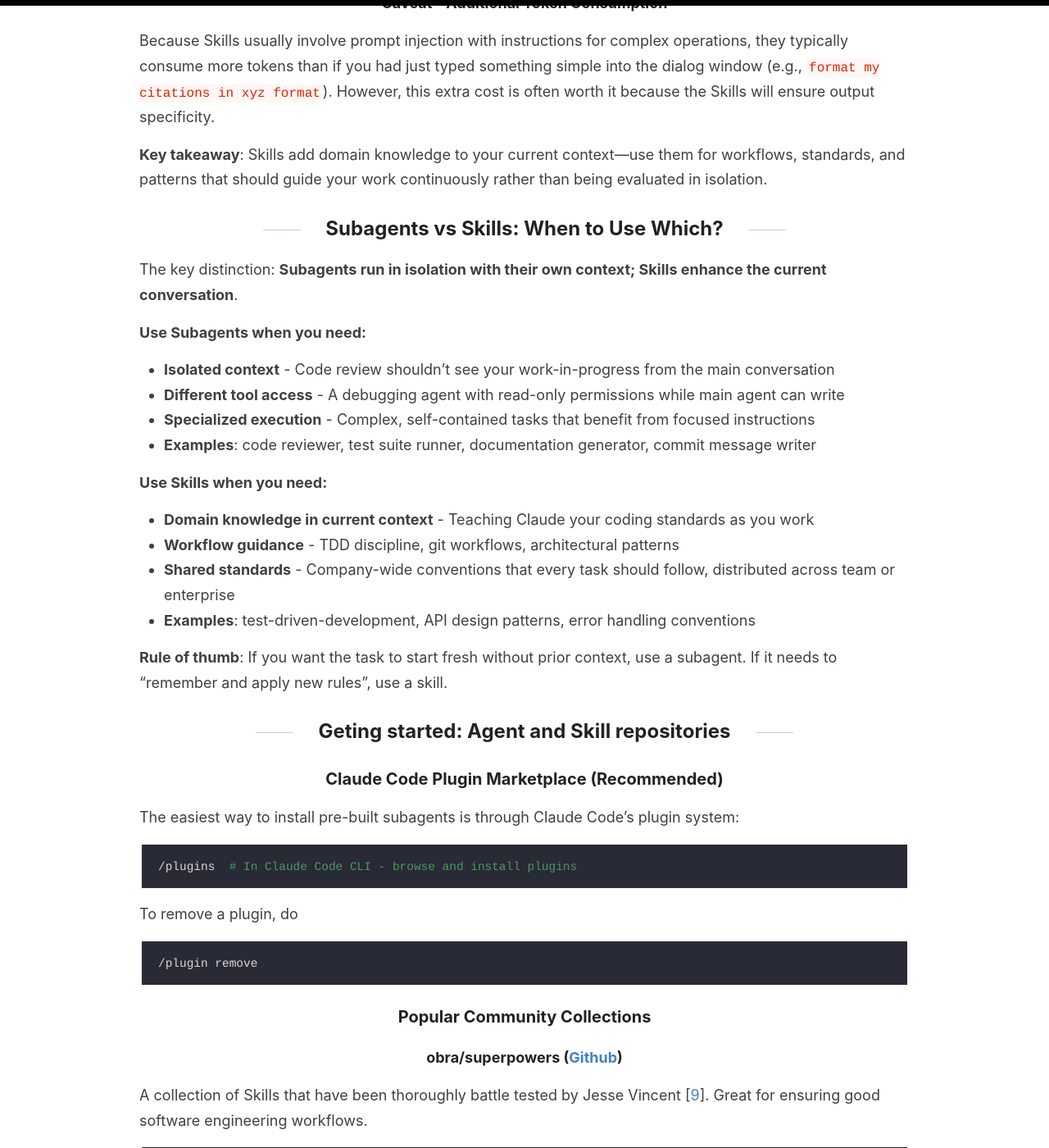
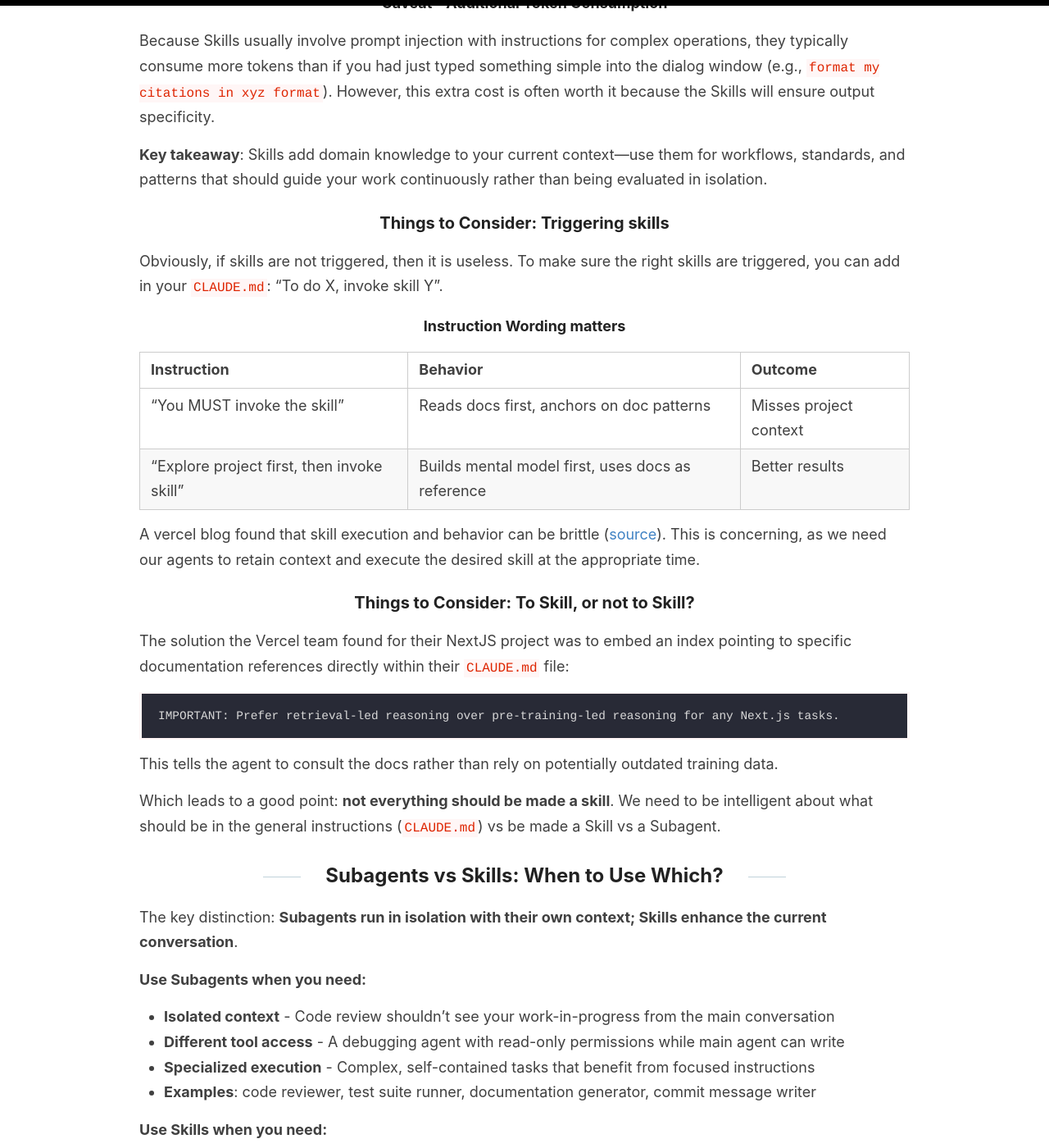
Before and after one commit to kfchou/kfchou.github.io, a Jekyll site: the page built from _posts/2026-01-07-agentic-coding.md, in a window 1280 px wide and 1400 px high, scrolled down 5086 px. Shown: the whole window at 82% size. Built offline with Jekyll 4.4.1, drawn with Linux system fonts in a browser that asks for light colours; comment, search, counter and statistics services are not loaded; some of the changed text lies outside the part shown.

Commit message:
Add subsection on skills consideration

````diff
--- a/_posts/2026-01-07-agentic-coding.md
+++ b/_posts/2026-01-07-agentic-coding.md
@@ -137,6 +137,28 @@ Because Skills usually involve prompt injection with instructions for complex op
 
 **Key takeaway**: Skills add domain knowledge to your current context—use them for workflows, standards, and patterns that should guide your work continuously rather than being evaluated in isolation.
 
+### Things to Consider: Triggering skills
+Obviously, if skills are not triggered, then it is useless. To make sure the right skills are triggered, you can add in your `CLAUDE.md`: "To do X, invoke skill Y".
+
+#### Instruction Wording matters
+
+| Instruction | Behavior | Outcome |
+|-------------|----------|---------|
+| "You MUST invoke the skill" | Reads docs first, anchors on doc patterns | Misses project context |
+| "Explore project first, then invoke skill" | Builds mental model first, uses docs as reference | Better results |
+
+A vercel blog found that skill execution and behavior can be brittle ([source](https://vercel.com/blog/agents-md-outperforms-skills-in-our-agent-evals)). This is concerning, as we need our agents to retain context and execute the desired skill at the appropriate time.
+
+### Things to Consider: To Skill, or not to Skill?
+The solution the Vercel team found for their NextJS project was to embed an index pointing to specific documentation references directly within their `CLAUDE.md` file:
+
+```
+IMPORTANT: Prefer retrieval-led reasoning over pre-training-led reasoning for any Next.js tasks.
+```
+This tells the agent to consult the docs rather than rely on potentially outdated training data.
+
+Which leads to a good point: **not everything should be made a skill**. We need to be intelligent about what should be in the general instructions (`CLAUDE.md`) vs be made a Skill vs a Subagent.
+
 ## Subagents vs Skills: When to Use Which?
 
 The key distinction: **Subagents run in isolation with their own context; Skills enhance the current conversation**.
@@ -263,6 +285,7 @@ To master agentic development with Claude Code:
 4. **Make your workflow repeatable**: Codify new patterns and standards as skills
 5. **Follow single responsibility**: Each agent/skill should have one clear purpose
 6. **Expect Skills to dominate**: Most workflows require continuous context—subagents are specialists, not generalists
+7. **Sometimes, use neither Skills nor Subagents**: In certain projects, having access to the right documentation is what matters most. Rather than making this a skill, use an index in your `CLAUDE.md` file to tell Claude where to find the appropriate documenation or reference. To save on tokens, you can compress the index ([source](https://vercel.com/blog/agents-md-outperforms-skills-in-our-agent-evals)).
 
 The shift from prompt engineering to context engineering means thinking strategically about what information your agents need, when they need it, and whether that knowledge should persist or start fresh. Master this, and you'll build more reliable, maintainable agentic workflows.
 
````
